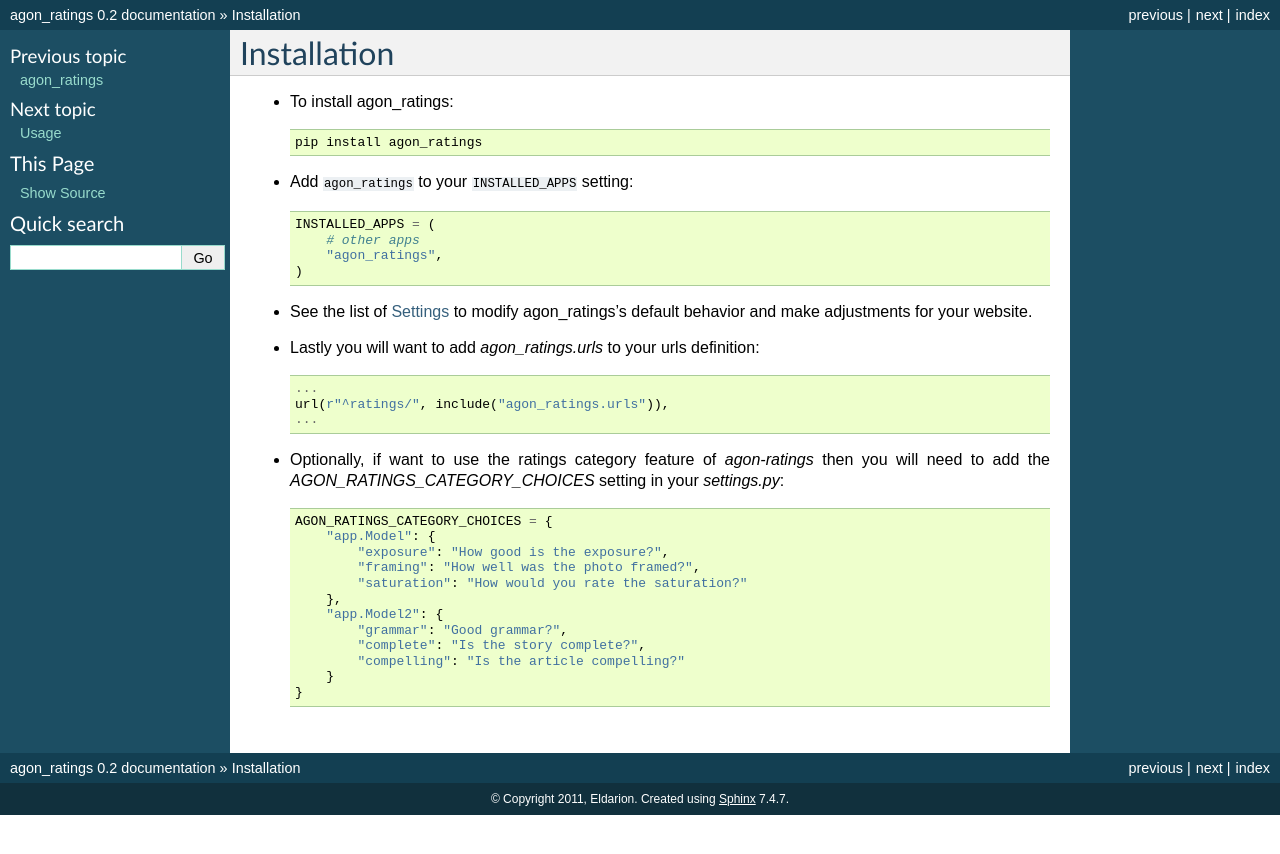
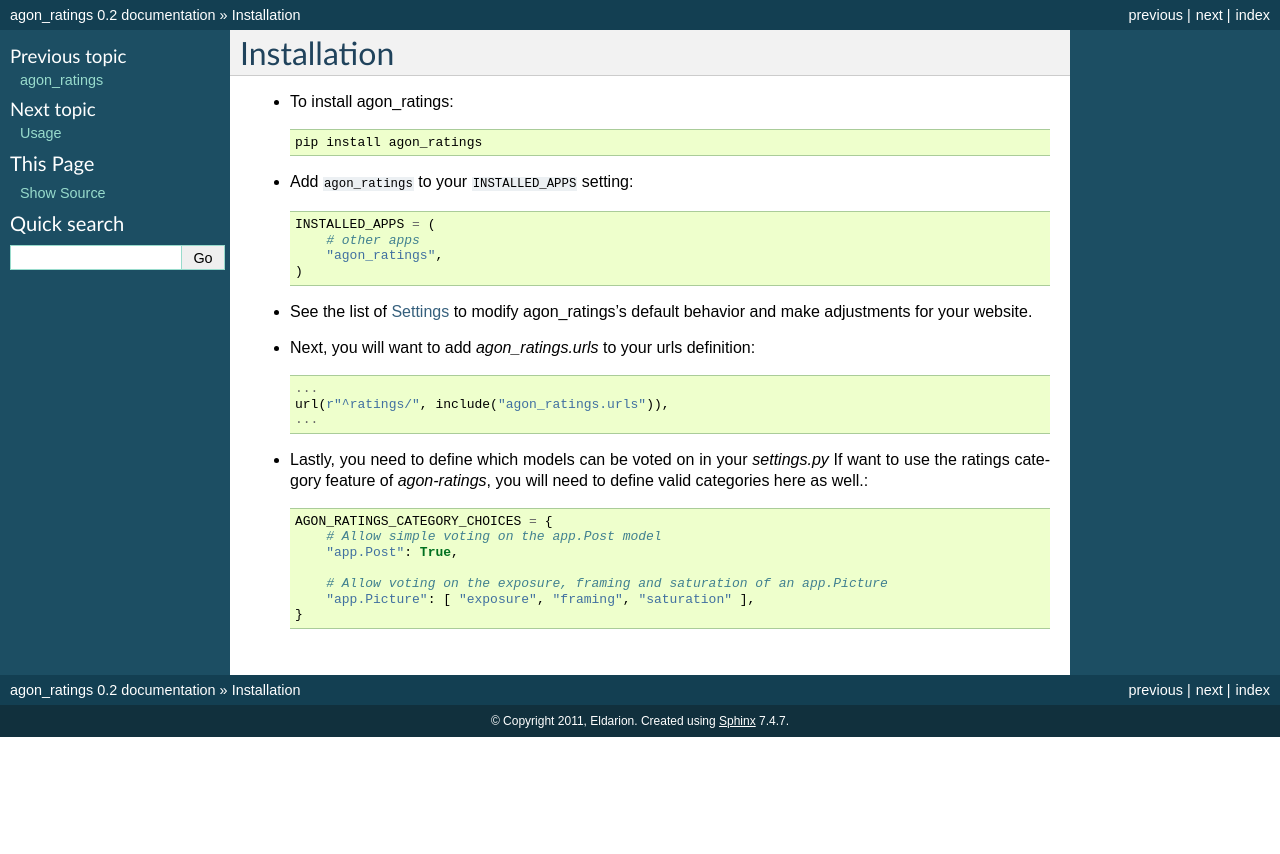
Before and after one commit to pinax/pinax-ratings, a Sphinx documentation site: the page built from docs/installation.rst, in a window 1280 px wide. Shown: the top 854 px of the page. Built offline with Sphinx 7.4.7, drawn with Linux system fonts in a browser that asks for light colours.

```diff
--- a/docs/installation.rst
+++ b/docs/installation.rst
@@ -17,25 +17,20 @@ Installation
 * See the list of :ref:`settings` to modify agon_ratings's
   default behavior and make adjustments for your website.
 
-* Lastly you will want to add `agon_ratings.urls` to your urls definition::
+* Next, you will want to add `agon_ratings.urls` to your urls definition::
 
     ...
     url(r"^ratings/", include("agon_ratings.urls")),
     ...
 
-* Optionally, if want to use the ratings category feature of `agon-ratings`
-  then you will need to add the `AGON_RATINGS_CATEGORY_CHOICES` setting
-  in your `settings.py`::
+* Lastly, you need to define which models can be voted on in your `settings.py`
+  If want to use the ratings category feature of `agon-ratings`, you will need
+  to define valid categories here as well.::
 
     AGON_RATINGS_CATEGORY_CHOICES = {
-        "app.Model": {
-            "exposure": "How good is the exposure?",
-            "framing": "How well was the photo framed?",
-            "saturation": "How would you rate the saturation?"
-        },
-        "app.Model2": {
-            "grammar": "Good grammar?",
-            "complete": "Is the story complete?",
-            "compelling": "Is the article compelling?"
-        }
+        # Allow simple voting on the app.Post model
+        "app.Post": True,
+
+        # Allow voting on the exposure, framing and saturation of an app.Picture
+        "app.Picture": [ "exposure", "framing", "saturation" ],
     }
```
Also changed, not shown: docs/settings.rst (+10 -16 lines), docs/templates.rst (+18 -2 lines), docs/usage.rst (+10 -8 lines), 1 other file.
